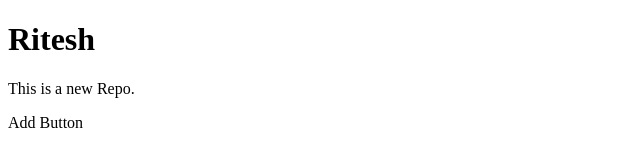
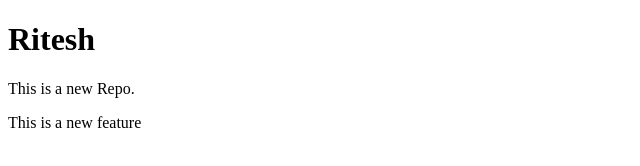
Before and after one commit to RiteshLakra17/localrepo, a plain HTML site: page index.html in a window 1280 px wide. Shown: the full height of the page, 0-640 px from the left. Drawn offline with Linux system fonts and the light colour scheme.

Commit message:
new feature

```diff
--- a/index.html
+++ b/index.html
@@ -8,6 +8,6 @@
 <body>
     <h1>Ritesh</h1>
     <p>This is a new Repo.</p>
-    <p>Add Button</p>
+    <p>This is a new feature</p>
 </body>
 </html>
```
